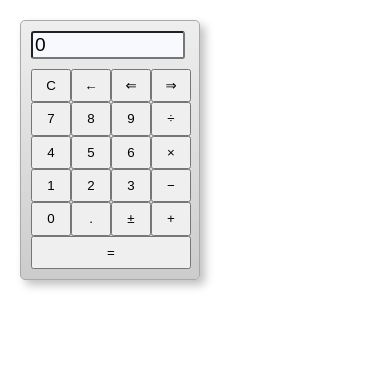
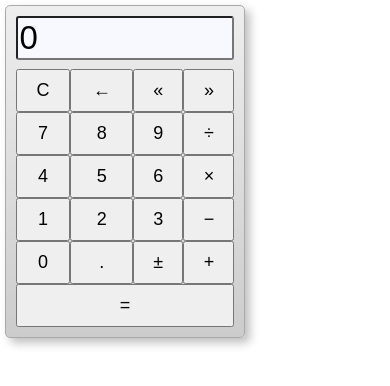
Before and after one commit to yGazhala/calculator-js, a plain HTML site: page index.html in a window 390 px wide. Drawn offline with Linux system fonts and the light colour scheme.

Commit message:
mobile features added

```diff
--- a/calcApp.js
+++ b/calcApp.js
@@ -1,13 +1,14 @@
 'use strict';
 // This application has been designed within pattern "Command"
 
-class calcApp {
+class CalcApp {
     constructor(container) {
         // this object contains interface methods of realization
         let calculator = new Calculator();
 
-        // user interface
-        let calculatorUI = new CalculatorUI(calculator, container);
+        // User interface.
+        // Making this property as a public in case of testing aims
+        this.calculatorUI = new CalculatorUI(calculator, container);
     }
 }
 
@@ -16,7 +17,6 @@ class CalculatorUI {
         this._calculator = calculator;
         this._calcContainer = calcContainer;
         this._screen = this._calcContainer.querySelector('.calculator__screen');
-        this._screen.focus();
         this._screen.value = 0; // default value
 
         // helper flags for calculator buttons
@@ -25,9 +25,19 @@ class CalculatorUI {
         this._currentOperator = null; // the current operator, which is going to be executed
         this._inputUpdated = false; // it changes, when user inputs new character
 
-        // listen user's mouse and keyboard events
-        this._calcContainer.addEventListener('click', () => this._processMouseEvent(event));
-        this._screen.addEventListener('keypress', () => this._processKeyboardEvent(event));
+
+        // add event handlers for mobile devices
+        if (/Android|webOS|iPhone|iPad|iPod|BlackBerry|IEMobile|Opera Mini/i.test(navigator.userAgent)) {
+
+            this._calcContainer.addEventListener('mousedown', () => this._processMouseEvent(event));
+
+        // for desktop
+        } else {
+            this._screen.focus(); // default
+            this._calcContainer.addEventListener('click', () => this._processMouseEvent(event));
+            this._calcContainer.addEventListener('click', () => this._screen.focus());
+            this._screen.addEventListener('keypress', () => this._processKeyboardEvent(event));
+        }
     }
 
     _processMouseEvent(event) {
@@ -85,7 +95,6 @@ class CalculatorUI {
     }
 
     _performBackspace() {
-        this._screen.focus();
         this._screen.value = this._screen.value.slice(0, -1);
 
         if (this._screen.value === '') {
@@ -95,23 +104,19 @@ class CalculatorUI {
     }
 
     _performMinusPlus() {
-        this._screen.focus();
-
         if (this._screen.value) {
             this._screen.value *= -1;
         }
     }
 
     _inputDot() {
-        this._screen.focus();
-
         // if dot has inputted after equally command - update screen.value
         if (this._equallyInputted === true) {
                 this._screen.value = '0.';
                 this._inputUpdated = true;
         }
 
-        // if the screen.value has not a dot - add it
+        // if the screen.value has no dot - add it
         if (/\./g.test(this._screen.value) === false) {
             this._screen.value += '.';
             this._inputUpdated = true;
@@ -122,8 +127,6 @@ class CalculatorUI {
     }
 
     _inputChar(char) {
-        this._screen.focus();
-
         // Catching first character inputted
         if (this._inputUpdated === false) {
             this._screen.value = char; // replace default or previous value
@@ -136,8 +139,6 @@ class CalculatorUI {
     }
 
     _performOperator(operator) {
-        this._screen.focus();
-
         if (!this._screen.value) {
             return false; // in case of screen.value === '';
         }
@@ -176,7 +177,6 @@ class CalculatorUI {
     }
 
     _performEqually() {
-        this._screen.focus();
 
         // If equally inputted at the first time - catch the next operand,
         // and call the calculation method
@@ -201,18 +201,15 @@ class CalculatorUI {
     }
 
     _performClean() {
-        this._screen.focus();
         this._screen.value = this._calculator.clean();
         this._setDefaultFlags();
     }
 
     _performUndo() {
-        this._screen.focus();
         this._screen.value = this._calculator.undo(1);
     }
 
     _performRedo() {
-        this._screen.focus();
         this._screen.value = this._calculator.redo(1);
     }
 
--- a/calcStyle.css
+++ b/calcStyle.css
@@ -43,12 +43,12 @@ q:before, q:after {
 }
 
 #calculatorContainer {
-    width: 180px;
-    margin: 20px 0 0 20px;
-    padding: 10px;
+    max-width: 20em;
+    margin: 5px 0 0 5px;
+    padding: 0.8em;
     border: 1px solid darkgrey;
     border-radius: 5px;
-    font-size: 16px;
+    font-size: 12px;
     overflow: hidden;
 
     background: #eeeeee; /* Old browsers */
@@ -63,10 +63,11 @@ q:before, q:after {
 }
 
 .calculator__screen {
-    width: 8em;
-    margin-bottom: 10px;
-    font-size: 1.2em;
+    width: 100%;
+    margin-bottom: 0.3em;
+    font-size: 2.75em;
     border-radius: 3px;
+    text-align: left;
     background-color: ghostwhite;
 }
 
@@ -78,12 +79,18 @@ q:before, q:after {
     cursor: pointer;
 }
 
+#calculatorContainer table {
+    width: 100%;
+}
+
 #calculatorContainer table button {
-    width: 3em;
-    height: 2.5em;
+    width: 100%;
+    padding: 0.5em;
+    font-size: 1.5em;
 }
 
 #calculatorContainer button[data-key='_performEqually'] {
-    width: 12em;
-    height: 2.5em;
+    width: 100%;
+    padding: 0.5em;
+    font-size: 1.5em;
 }
--- a/index.html
+++ b/index.html
@@ -2,10 +2,11 @@
 <html lang="en">
 <head>
     <meta charset="UTF-8">
+    <meta name="viewport" content="width=device-width"/>
     <link rel="stylesheet" href="./calcStyle.css">
     <script src="http://cdn.polyfill.io/v1/polyfill.js?features=es6"></script>
     <script src="./calcApp.js"></script>
-    <title></title>
+    <title>calculatorApp</title>
 </head>
 <body>
 <div id="calculatorContainer">
@@ -14,8 +15,8 @@
         <tr>
             <td><button data-key="_performClean">C</button></td>
             <td><button data-key="_performBackspace">&#8592</button></td>
-            <td><button data-key="_performUndo">&#8656</button></td>
-            <td><button data-key="_performRedo">&#8658</button></td>
+            <td><button data-key="_performUndo">&#171</button></td>
+            <td><button data-key="_performRedo">&#187</button></td>
         </tr>
         <tr>
             <td><button data-character="7">7</button></td>
@@ -46,8 +47,8 @@
 </div>
 <script>
 'use strict';
-let calculator = new calcApp(document.getElementById('calculatorContainer'));
-
+// initialization
+let calcApp = new CalcApp(document.getElementById('calculatorContainer'));
 </script>
 </body>
 </html>
```
